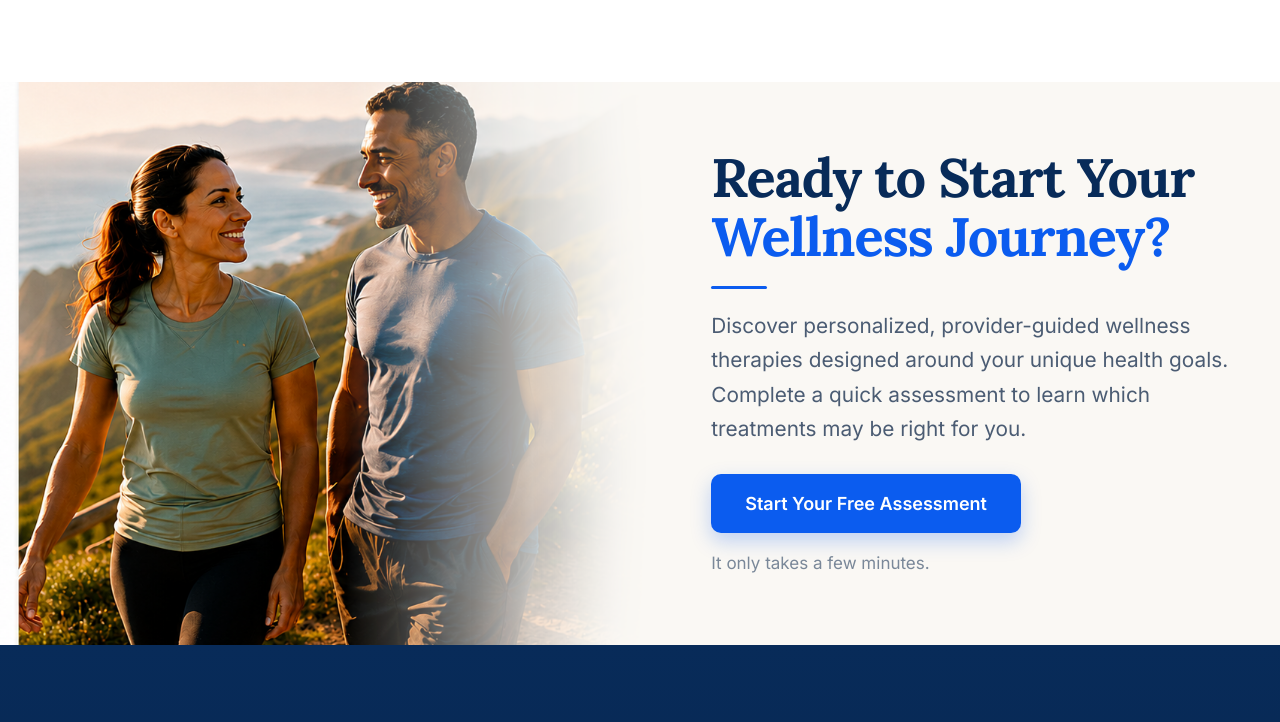
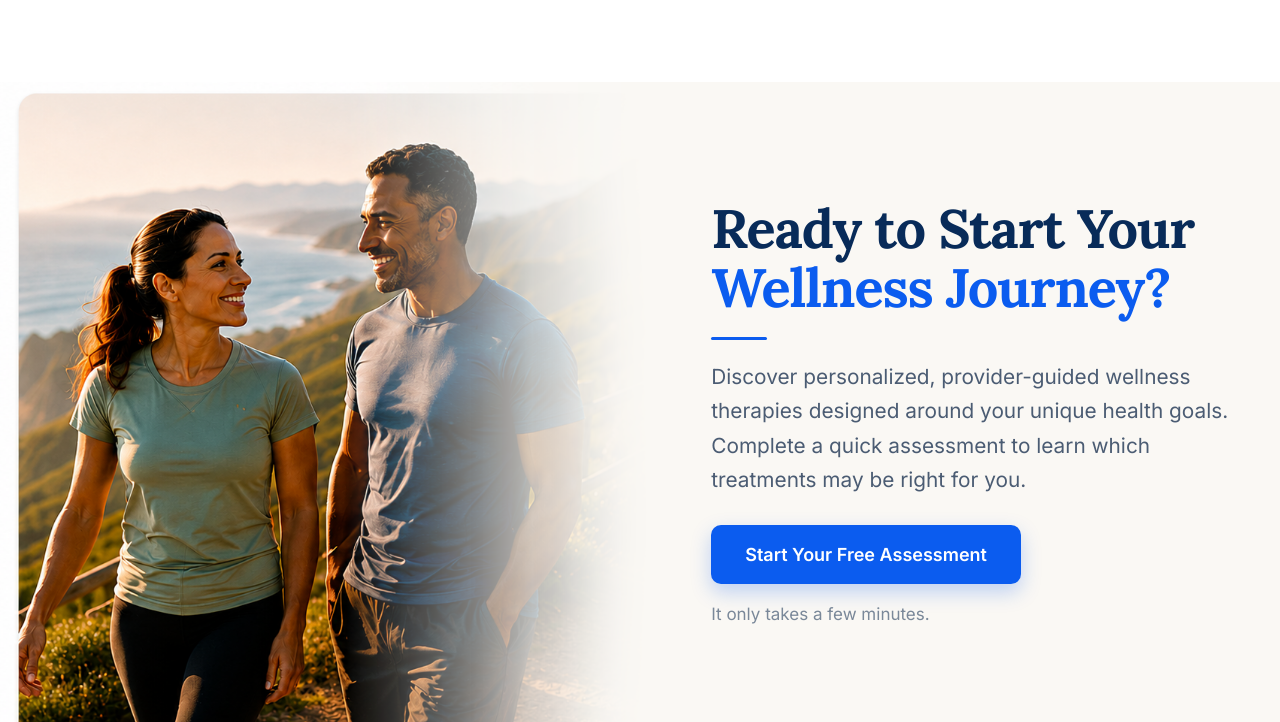
Before and after one commit to MsGuided73/W-WellPeps, an Astro site in the folder wellpeps-site/: page /peptides in a window 1280 px wide. Shown: the part 5462-6184 px from the top of the page. Built offline with nearby package versions, Linux system fonts and the light colour scheme; Astro itself is replaced by a stand-in of ours.

Commit message:
fix: increase Peptides & Wellness CTA height so heads aren't cropped
Raise the peptide CTA min-height and bias the image crop toward the top so
the couple photo is no longer truncated across the subjects' heads.

```diff
--- a/wellpeps-site/src/components/sections/peptide/PeptideCta.astro
+++ b/wellpeps-site/src/components/sections/peptide/PeptideCta.astro
@@ -17,10 +17,10 @@ import { peptideCta } from '../../../data/peptide';
 </section>
 
 <style>
-  .pcta { position: relative; overflow: hidden; background: var(--bg-soft-ivory); display: flex; align-items: center; min-height: clamp(460px, 44vw, 660px); }
+  .pcta { position: relative; overflow: hidden; background: var(--bg-soft-ivory); display: flex; align-items: center; min-height: clamp(560px, 52vw, 800px); }
   .pcta__img {
     position: absolute; top: 0; left: 0; bottom: 0; width: 52vw; height: 100%;
-    object-fit: cover; object-position: 60% center;
+    object-fit: cover; object-position: 50% 18%;
     -webkit-mask-image: linear-gradient(to right, #000 52%, rgba(0,0,0,0.25) 80%, transparent 100%);
             mask-image: linear-gradient(to right, #000 52%, rgba(0,0,0,0.25) 80%, transparent 100%);
   }
```
